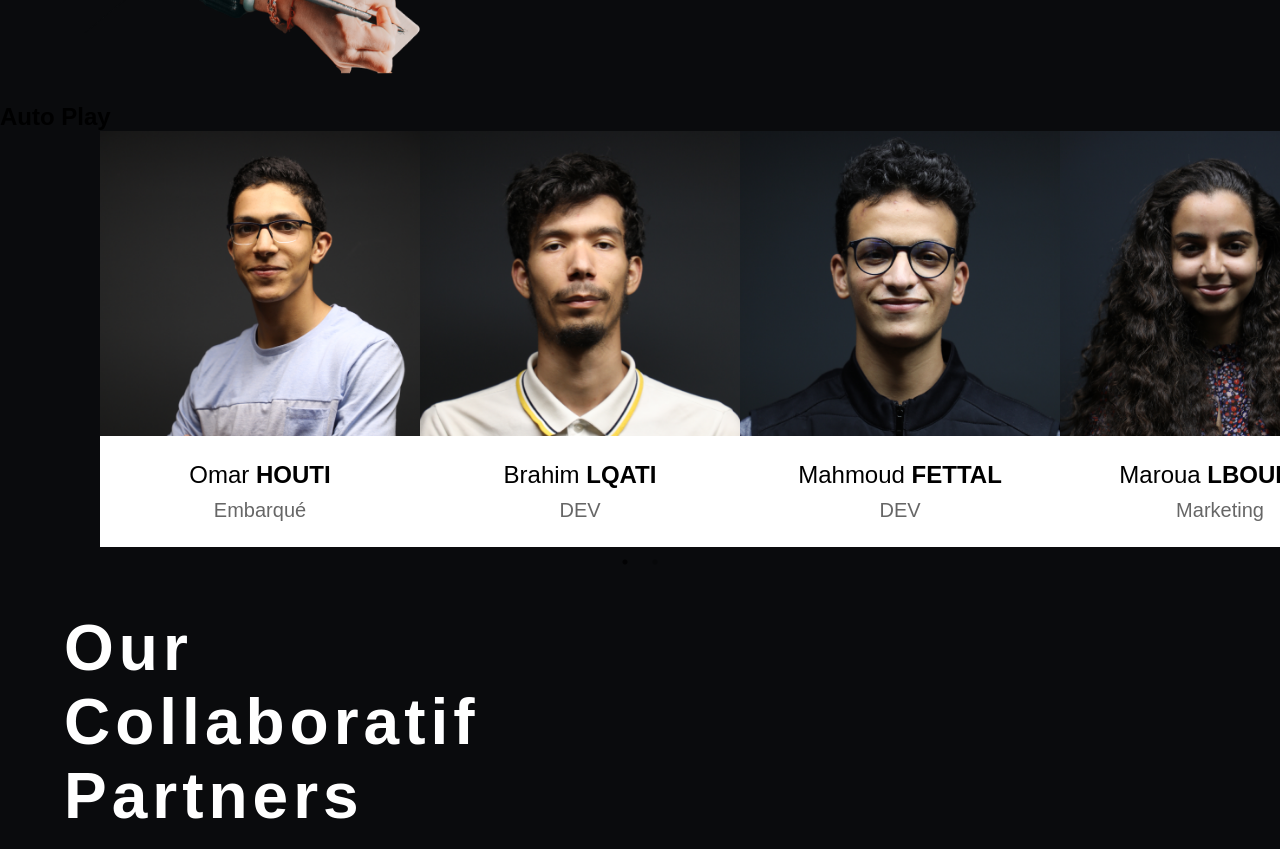
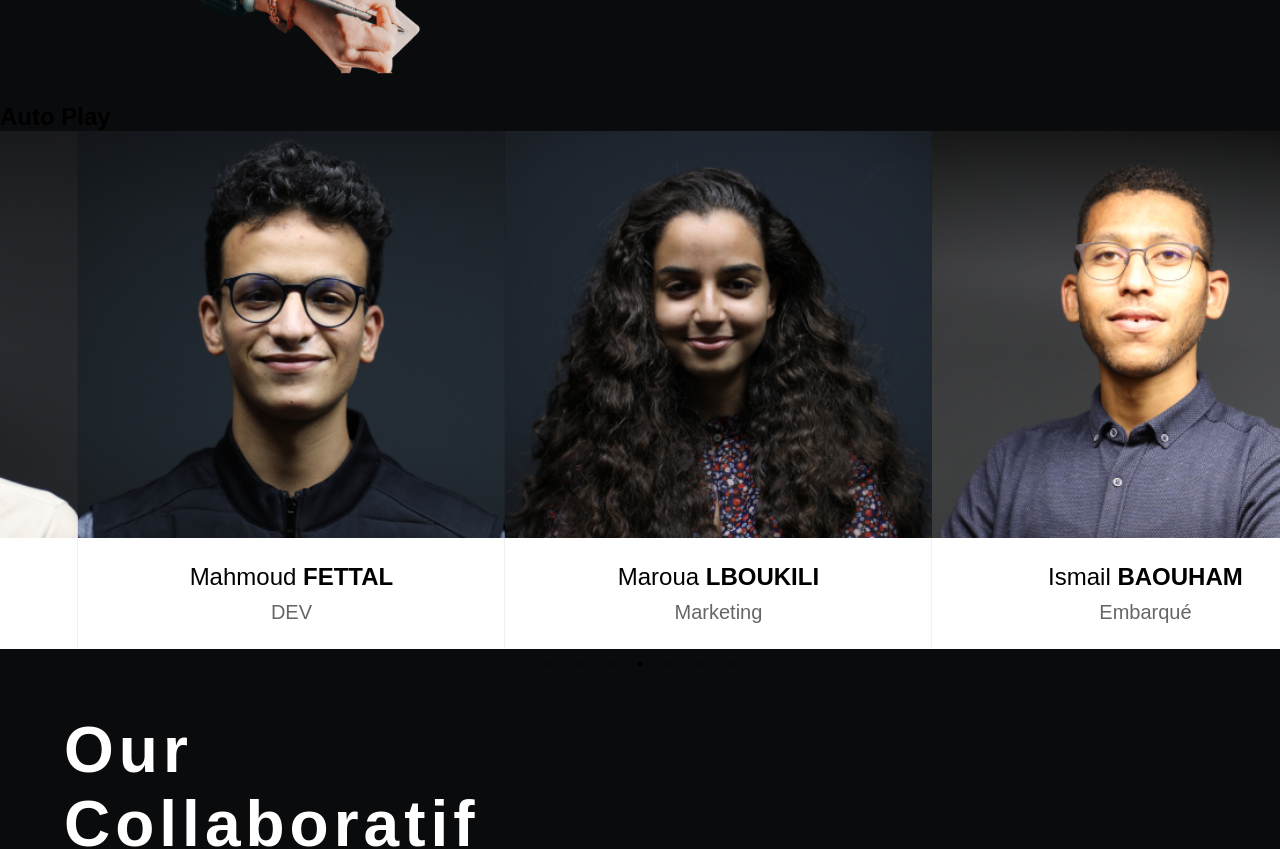
Before and after one commit to brahim-lqati/perspective-landing-page, a React (Create React App) app in the folder client/: page / in a window 1280 px wide. Shown: the part 2140-2989 px from the top of the page. Built offline with nearby package versions, Linux system fonts and the light colour scheme.

Commit message:
some modif

```diff
--- a/client/src/components/Team/index.jsx
+++ b/client/src/components/Team/index.jsx
@@ -15,38 +15,13 @@ import styles from "./style.module.css";
 const Team = () => {
   const settings = {
     dots: true,
-    infinite: false,
-    speed: 300,
-    slidesToShow: 4,
-    slidesToScroll: 4,
-    responsive: [
-      {
-        breakpoint: 1024,
-        settings: {
-          slidesToShow: 3,
-          slidesToScroll: 3,
-          infinite: true,
-          dots: true,
-        },
-      },
-      {
-        breakpoint: 600,
-        settings: {
-          slidesToShow: 2,
-          slidesToScroll: 2,
-        },
-      },
-      {
-        breakpoint: 480,
-        settings: {
-          slidesToShow: 1,
-          slidesToScroll: 1,
-        },
-      },
-      // You can unslick at a given breakpoint now by adding:
-      // settings: "unslick"
-      // instead of a settings object
-    ],
+    infinite: true,
+    slidesToShow: 3,
+    slidesToScroll: 1,
+    autoplay: true,
+    speed: 2000,
+    autoplaySpeed: 2000,
+    cssEase: "linear"
   };
   const team = [
     {
```
